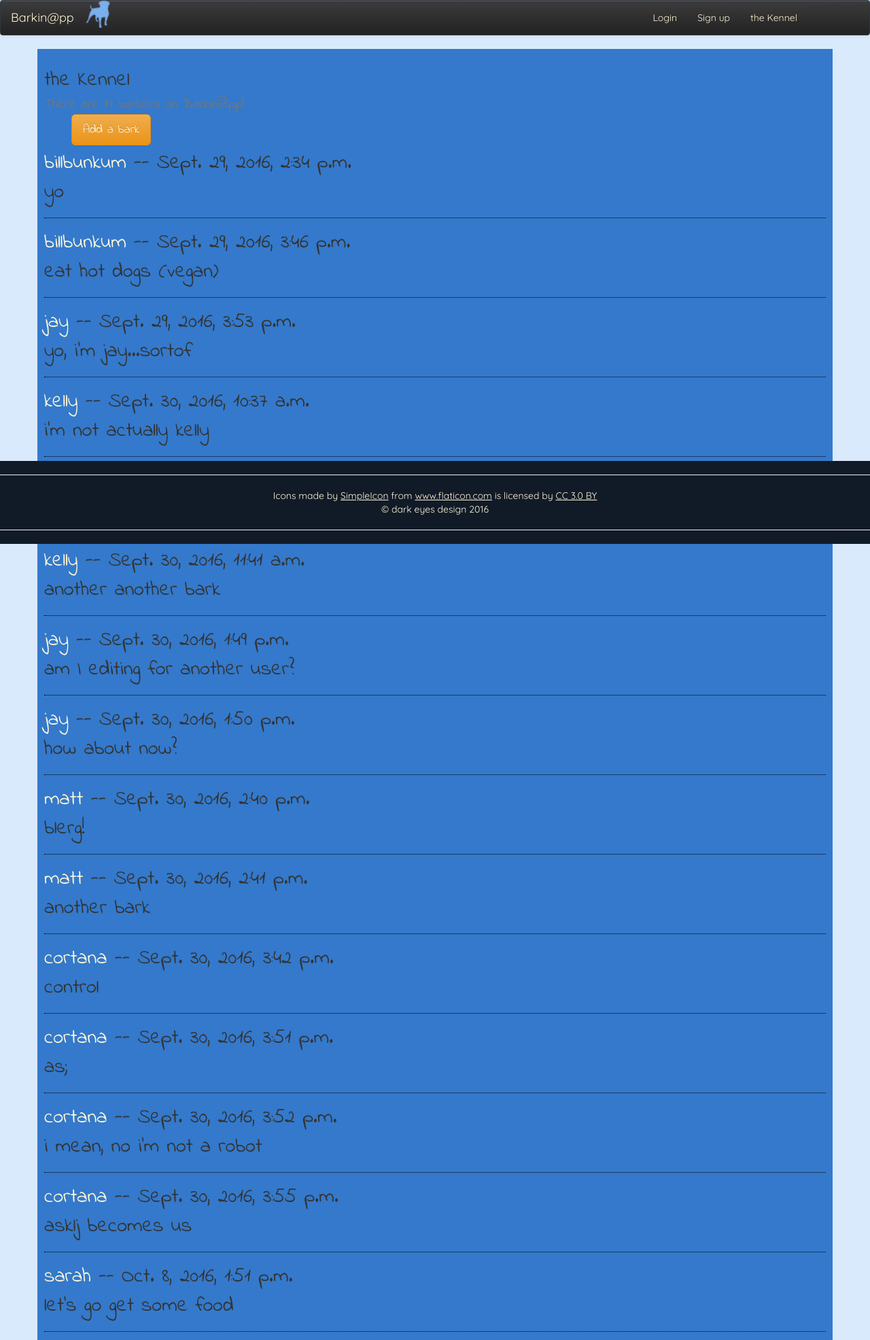
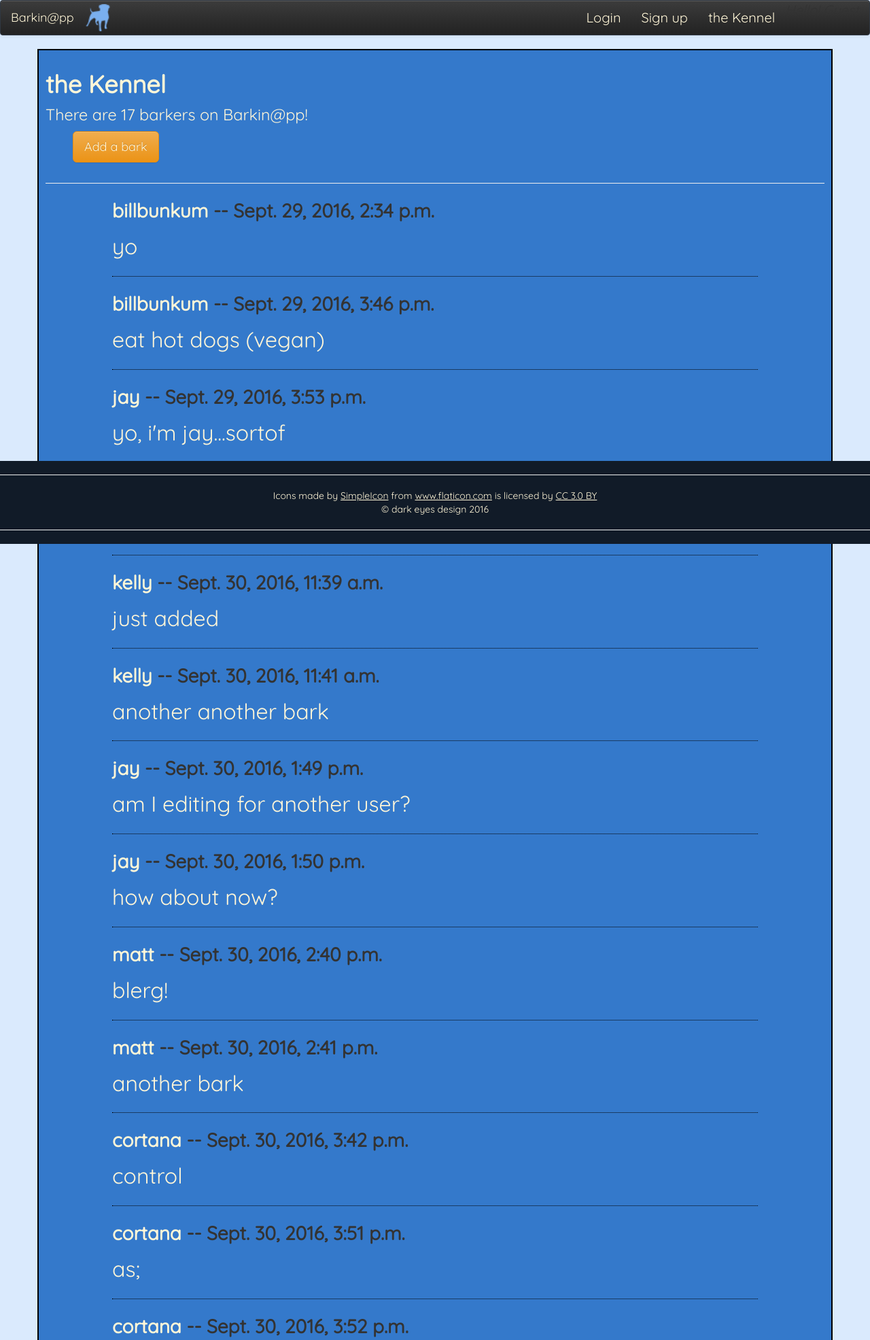
Before and after one commit to billbunkum/barkin-web-app, a Django app: page /barks/users/ in a window 1280 px wide. Shown: the top 1971 px of the page at 68% size. Run offline with Django 3.2, Linux system fonts and the light colour scheme; data comes from the database, SQL or seed files in the repository; both versions use the stored data as it was after the commit; some libraries are stand-ins or nearby versions.

Commit message:
style each page

```diff
--- a/accounts/templates/registration/login.html
+++ b/accounts/templates/registration/login.html
@@ -19,7 +19,7 @@
             {% include "core/_form_input.html" %}
         {% endfor %}
         <input type="hidden" name="next" value="{{next}}">
-        <button type="submit" class="btn btn-warning">Log in</button>
+        <button type="submit" class="btn btn-warning btn-lg">Log in</button>
     </form>
 
 {% endblock content %}
--- a/barks/templates/barks/barks_list.html
+++ b/barks/templates/barks/barks_list.html
@@ -1,7 +1,7 @@
 {% extends "core/base.html" %}
 
 {% block content %}
-    <h2>{{ author }}'s barks list</h2>
+    <h1>{{ author }}'s barks list</h1>
 
     <ul>
     {% for bark in barks %}
--- a/barks/templates/barks/edit_bark.html
+++ b/barks/templates/barks/edit_bark.html
@@ -1,7 +1,7 @@
 {% extends "core/base.html" %}
 
 {% block content %}
-<h2>Bark that edit!</h2>
+<h1>Bark that edit!</h1>
     <hr style="border-top: 2px dotted black;" />
 
     <div class="container">
--- a/barks/templates/barks/global_barks_list.html
+++ b/barks/templates/barks/global_barks_list.html
@@ -1,13 +1,15 @@
 {% extends "core/base.html" %}
 
 {% block content %}
-<h2>the Kennel<br />
+<div class="row">
+    <div class="col-md-12">
+        <h1>the Kennel<br />
             {% if user_count %}
                 <small>There are {{user_count}} barkers on Barkin@pp!</small>
             {% else %}
                 <small>There are 0 barkers on Barkin@pp!</small>
-</h2>
             {% endif %}
+        </h1>
 
         <ul>
             <li>
@@ -19,18 +21,25 @@
                 </a>
             </li>
         </ul>
-
-<p>
+    <!-- col-md-12 -->
+    </div>
+<!-- row -->
+</div>
+<hr>
+<div class="row">
+    <div class="col-md-10 col-md-offset-1">
         {% for bark in ubs %}
-            <p>
+            <p class="barker-and-date">
             <a href="{% url 'barks:barks_list' bark.user_id %}">
                 {{bark.user.username}}</a>
                 -- {{bark.post_date}}
             </p>
-            <p>
+            <p class="barkers-bark">
                 {{bark.content}}
             </p>
             <hr style="border-top: 1px dotted black;">
         {% endfor %}
-</p>
+    </div>
+</div>
+<span class="footer-buffer"></span>
 {% endblock content %}
--- a/core/static/styles.css
+++ b/core/static/styles.css
@@ -13,18 +13,20 @@ body {
     background-color: #DAEAFD;
     background-repeat: no-repeat;
     font-family: 'Quicksand', sans-serif;
+    font-size: 20px;
 }
-
-h1, h2 {
-    font-family: 'Indie Flower', cursive;
-}
-
-/*.container-fluid, ul {
-    font-family: 'Quicksand', sans-serif;
-}*/
 
 ul {
     list-style-type: none;
+}
+
+h1 small {
+    color: #FFF6D8;
+}
+
+h1, h2, h3 {
+    color: #FFF6D8;
+    font-weight: bold;
 }
 
 a:link, a:visited, a:active {
@@ -36,6 +38,10 @@ a:hover {
     text-decoration: none;
 }
 
+.dog-brand {
+    margin-top: 5px;
+}
+
 .jumbotron {
     background-color: #FFE6D8;
 }
@@ -44,10 +50,26 @@ a:hover {
 .container {
     background-color: #3479CB;
     padding: 10px;
+    border: black 2px solid;
+}
+
+.barker-and-date {
+    font-size: 28px;
+    font-weight: bold;
+}
+
+.barkers-bark {
+    font-size: 32px;
+    color: #FFF6D8;
+}
+
+/* works? */
+.messages {
+    font-size: 20px;
 }
 
 .text-block {
-    font-size: 20px;
+    font-size: 28px;
 }
 
 .bark-scroll {
@@ -59,11 +81,16 @@ a:hover {
     margin: 5px;
 }
 
+.footer-buffer {
+    padding: 170px;
+}
+
 .page-footer {
     position: fixed;
     bottom: 0px;
     background-color: #111b28;
     color: #fff6d8;
+    font-size: 14px;
     width: 100%;
 }
 
--- a/core/templates/core/base.html
+++ b/core/templates/core/base.html
@@ -34,7 +34,9 @@
                         <span class="icon-bar"></span>
                     </button>
                     <span>
-                        <img src="{% static 'images/zynga-blue.png' %}" width="40px">
+                        <img src="{% static 'images/zynga-blue.png' %}"
+                            width="40px"
+                            class="dog-brand">
                     </span>
                     <a class="navbar-brand" href="{% url 'core:splash' %}">
                         Barkin@pp
```
Also changed, not shown: barks/templates/barks/bark_form.html (+5 -3 lines), core/templates/core/index.html (+4 -4 lines), db.sqlite3. Lines whose indentation alone changed are shown as unchanged.
